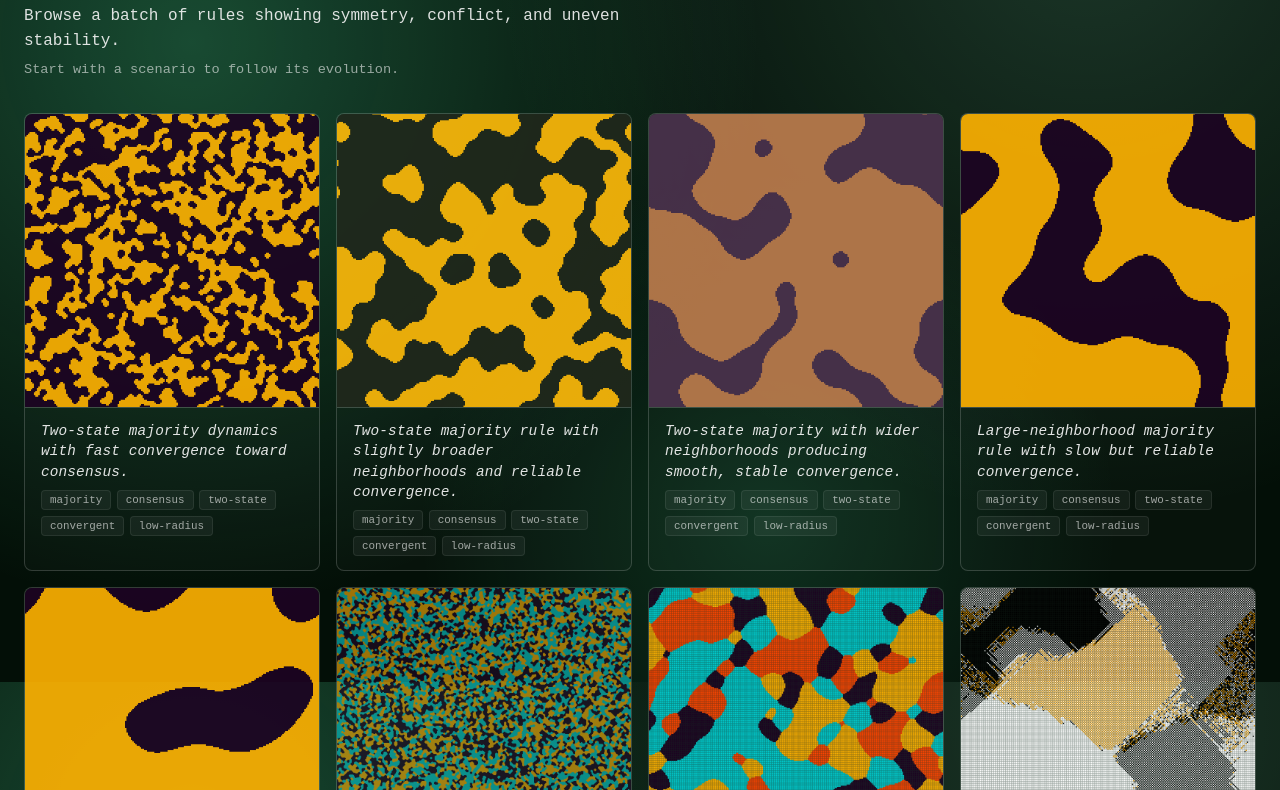
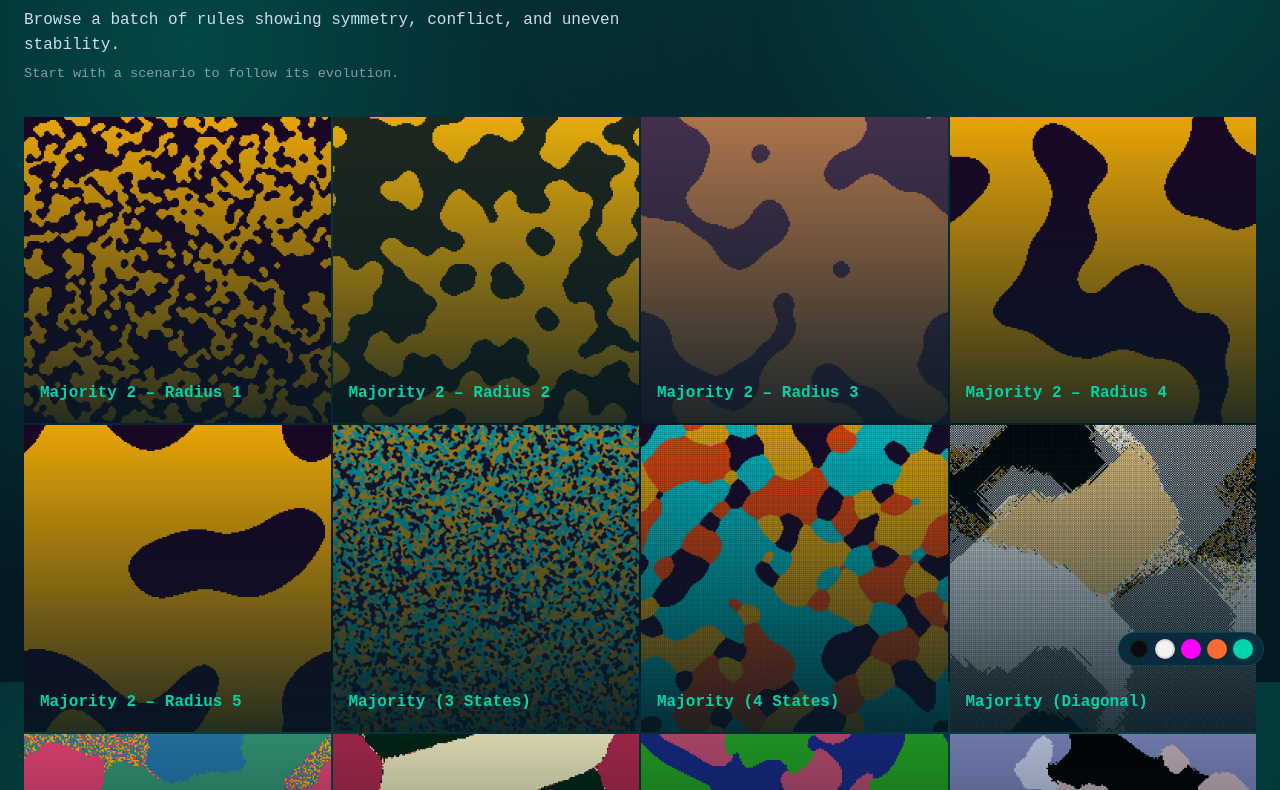
Before and after one commit to aioimo/cells, a website: page index.html in a window 1280 px wide. Shown: the part 118-908 px from the top of the page. Drawn offline with Linux system fonts and the light colour scheme.

Commit message:
UI switcher

```diff
--- a/base.css
+++ b/base.css
@@ -1,15 +1,107 @@
-/* base.css */
+/* base.css — Theme system + shared styles */
 
 :root {
+  /* Typography (theme-invariant) */
   --base-font-size: 18px;
   --font-main: "Courier New", Courier, monospace;
-  --bg: #000;
-  --fg: #f5f5f5;
-  --border-subtle: rgba(245, 245, 245, 0.18);
-  --border-strong: rgba(245, 245, 245, 0.32);
   --radius: 8px;
   --transition-fast: 0.15s ease-in-out;
+
+  /* Dark theme (default) */
+  --bg: #0a0a0f;
+  --bg-secondary: #12121a;
+  --fg: #f0f0f5;
+  --fg-muted: rgba(240, 240, 245, 0.6);
+  --accent: #ff3d6e;
+  --accent-secondary: #00e5ff;
+  --border-subtle: rgba(240, 240, 245, 0.12);
+  --border-strong: rgba(240, 240, 245, 0.3);
+  --overlay-bg: rgba(10, 10, 15, 0.82);
+  --button-hover-bg: rgba(255, 255, 255, 0.1);
+  --shadow-color: rgba(0, 0, 0, 0.4);
+  --glow-color: rgba(255, 61, 110, 0.25);
+  --selection-bg: rgba(255, 61, 110, 0.25);
+  --tag-bg: rgba(255, 255, 255, 0.08);
+  --tag-border: rgba(255, 255, 255, 0.12);
 }
+
+/* --- LIGHT theme --- */
+[data-theme="light"] {
+  --bg: #f5f3f0;
+  --bg-secondary: #eae7e2;
+  --fg: #1a1a2e;
+  --fg-muted: rgba(26, 26, 46, 0.55);
+  --accent: #e63956;
+  --accent-secondary: #0077b6;
+  --border-subtle: rgba(26, 26, 46, 0.12);
+  --border-strong: rgba(26, 26, 46, 0.28);
+  --overlay-bg: rgba(245, 243, 240, 0.88);
+  --button-hover-bg: rgba(0, 0, 0, 0.08);
+  --shadow-color: rgba(0, 0, 0, 0.12);
+  --glow-color: rgba(230, 57, 86, 0.15);
+  --selection-bg: rgba(230, 57, 86, 0.2);
+  --tag-bg: rgba(0, 0, 0, 0.06);
+  --tag-border: rgba(0, 0, 0, 0.1);
+}
+
+/* --- NEON theme --- */
+[data-theme="neon"] {
+  --bg: #0d0221;
+  --bg-secondary: #150535;
+  --fg: #e0f7fa;
+  --fg-muted: rgba(224, 247, 250, 0.55);
+  --accent: #ff00ff;
+  --accent-secondary: #00ff88;
+  --border-subtle: rgba(255, 0, 255, 0.2);
+  --border-strong: rgba(255, 0, 255, 0.5);
+  --overlay-bg: rgba(13, 2, 33, 0.88);
+  --button-hover-bg: rgba(255, 0, 255, 0.15);
+  --shadow-color: rgba(255, 0, 255, 0.3);
+  --glow-color: rgba(0, 255, 136, 0.3);
+  --selection-bg: rgba(0, 255, 136, 0.25);
+  --tag-bg: rgba(255, 0, 255, 0.1);
+  --tag-border: rgba(255, 0, 255, 0.25);
+}
+
+/* --- WARM theme --- */
+[data-theme="warm"] {
+  --bg: #1a0f0a;
+  --bg-secondary: #241610;
+  --fg: #fce4cc;
+  --fg-muted: rgba(252, 228, 204, 0.55);
+  --accent: #ff6b35;
+  --accent-secondary: #ffd23f;
+  --border-subtle: rgba(255, 107, 53, 0.15);
+  --border-strong: rgba(255, 107, 53, 0.35);
+  --overlay-bg: rgba(26, 15, 10, 0.85);
+  --button-hover-bg: rgba(255, 107, 53, 0.12);
+  --shadow-color: rgba(255, 107, 53, 0.2);
+  --glow-color: rgba(255, 210, 63, 0.25);
+  --selection-bg: rgba(255, 107, 53, 0.2);
+  --tag-bg: rgba(255, 107, 53, 0.1);
+  --tag-border: rgba(255, 107, 53, 0.2);
+}
+
+/* --- OCEAN theme --- */
+[data-theme="ocean"] {
+  --bg: #051923;
+  --bg-secondary: #0a2a3d;
+  --fg: #e0f0ff;
+  --fg-muted: rgba(224, 240, 255, 0.55);
+  --accent: #00d4aa;
+  --accent-secondary: #7b61ff;
+  --border-subtle: rgba(0, 212, 170, 0.15);
+  --border-strong: rgba(0, 212, 170, 0.35);
+  --overlay-bg: rgba(5, 25, 35, 0.85);
+  --button-hover-bg: rgba(0, 212, 170, 0.12);
+  --shadow-color: rgba(0, 0, 0, 0.35);
+  --glow-color: rgba(0, 212, 170, 0.25);
+  --selection-bg: rgba(0, 212, 170, 0.2);
+  --tag-bg: rgba(0, 212, 170, 0.08);
+  --tag-border: rgba(0, 212, 170, 0.18);
+}
+
+/* ---- Reset ---- */
 
 *,
 *::before,
@@ -30,9 +122,11 @@ body {
 }
 
 ::selection {
-  background: rgba(90, 255, 180, 0.25);
+  background: var(--selection-bg);
   color: var(--fg);
 }
+
+/* ---- Shared components ---- */
 
 .back-link {
   color: var(--fg);
@@ -46,6 +140,43 @@ body {
 }
 
 .back-link:hover {
-  background-color: rgba(245, 245, 245, 0.08);
-  border-color: var(--border-strong);
+  background-color: var(--button-hover-bg);
+  border-color: var(--accent);
+  color: var(--accent);
 }
+
+/* ---- Theme switcher ---- */
+
+.theme-switcher {
+  position: fixed;
+  bottom: 16px;
+  right: 16px;
+  display: flex;
+  gap: 6px;
+  padding: 6px 10px;
+  background: var(--bg-secondary);
+  border: 1px solid var(--border-subtle);
+  border-radius: 20px;
+  z-index: 1000;
+}
+
+.theme-swatch {
+  width: 20px;
+  height: 20px;
+  border-radius: 50%;
+  border: 2px solid var(--border-subtle);
+  background: var(--swatch-color);
+  cursor: pointer;
+  transition: transform var(--transition-fast), border-color var(--transition-fast);
+  padding: 0;
+}
+
+.theme-swatch:hover {
+  transform: scale(1.2);
+  border-color: var(--fg);
+}
+
+.theme-swatch.active {
+  border-color: var(--accent);
+  box-shadow: 0 0 6px var(--glow-color);
+}
--- a/index.css
+++ b/index.css
@@ -1,32 +1,21 @@
-/* index.css — overrides base.css for the gallery page */
-
-:root {
-  --bg: #030f07;
-  --gap: 1rem;
-}
+/* index.css — Gallery page */
 
 body {
   padding: 0;
   background-color: var(--bg);
-  background-image: radial-gradient(circle at 15% 20%, rgba(90, 255, 180, 0.25), transparent 45%),
-    radial-gradient(circle at 85% 5%, rgba(150, 255, 210, 0.16), transparent 45%),
-    radial-gradient(circle at 60% 80%, rgba(80, 255, 180, 0.14), transparent 35%);
-  background-size: cover;
-  background-position: center;
+  background-image:
+    radial-gradient(circle at 15% 20%, var(--glow-color), transparent 45%),
+    radial-gradient(circle at 85% 5%, var(--glow-color), transparent 45%);
   background-attachment: fixed;
   min-height: 100vh;
 }
+
+/* ---- Header ---- */
 
 .gallery {
   max-width: 960px;
   margin: 0 auto;
   padding: 2.75rem clamp(1rem, 4vw, 1.5rem) 3rem;
-}
-
-.gallery h1 {
-  margin: 0 0 1rem;
-  font-size: 1.8rem;
-  font-weight: 700;
 }
 
 .gallery-header {
@@ -37,12 +26,19 @@ body {
   gap: 0.5rem;
 }
 
+.gallery h1 {
+  margin: 0 0 1rem;
+  font-size: 2rem;
+  font-weight: 700;
+  color: var(--accent);
+}
+
 .gallery-overline {
   margin: 0;
   font-size: 0.72rem;
   letter-spacing: 0.35em;
   text-transform: uppercase;
-  opacity: 0.7;
+  color: var(--accent-secondary);
 }
 
 .gallery-subhead {
@@ -56,32 +52,33 @@ body {
 .gallery-instruction {
   margin: 0;
   font-size: 0.85rem;
-  color: rgba(245, 245, 245, 0.6);
+  color: var(--fg-muted);
 }
 
-/* Rule list as cards */
+/* ---- Full-bleed tile grid ---- */
 
 .rule-list {
-  list-style: none; /* no bullets */
+  list-style: none;
   padding: 0;
   margin: 0;
   display: grid;
   grid-template-columns: 1fr;
-  gap: var(--gap);
+  gap: 2px;
 }
 
 .rule-item {
-  border-radius: var(--radius);
-  border: 1px solid var(--border-subtle);
-  background: rgba(255, 255, 255, 0.02);
-  transition: all var(--transition-fast);
+  border-radius: 0;
+  border: none;
+  background: none;
   overflow: hidden;
 }
 
 .rule-card {
   display: block;
+  position: relative;
   color: var(--fg);
   text-decoration: none;
+  overflow: hidden;
 }
 
 .rule-thumbnail {
@@ -90,77 +87,99 @@ body {
   aspect-ratio: 1 / 1;
   object-fit: cover;
   display: block;
-  background: rgba(255, 255, 255, 0.03);
-  border-bottom: 1px solid var(--border-subtle);
+  background: var(--bg-secondary);
+  transition: transform 0.3s ease;
 }
 
-.rule-content {
-  padding: 0.85rem 1rem;
+.rule-card:hover .rule-thumbnail {
+  transform: scale(1.05);
+}
+
+/* ---- Hover overlay ---- */
+
+.rule-overlay {
+  position: absolute;
+  inset: 0;
+  display: flex;
+  flex-direction: column;
+  justify-content: flex-end;
+  padding: 1rem;
+  background: var(--overlay-bg);
+  opacity: 0;
+  transition: opacity 0.25s ease;
+  pointer-events: none;
+}
+
+.rule-card:hover .rule-overlay,
+.rule-card:focus-visible .rule-overlay {
+  opacity: 1;
+}
+
+.rule-label {
+  margin: 0 0 0.3rem;
+  font-size: 1rem;
+  font-weight: 700;
+  color: var(--accent);
 }
 
 .rule-preview {
   margin: 0;
-  font-size: 0.9rem;
+  font-size: 0.8rem;
   line-height: 1.4;
-  opacity: 0.92;
-  font-style: italic;
-  letter-spacing: 0.01em;
+  opacity: 0.9;
 }
 
 .rule-tags {
   display: flex;
   flex-wrap: wrap;
-  gap: 0.35rem;
+  gap: 0.3rem;
   margin-top: 0.5rem;
 }
 
 .rule-tag {
-  font-size: 0.68rem;
-  padding: 0.2rem 0.5rem;
-  background: rgba(255, 255, 255, 0.08);
-  border: 1px solid rgba(255, 255, 255, 0.12);
-  border-radius: 4px;
-  opacity: 0.65;
+  font-size: 0.65rem;
+  padding: 0.15rem 0.45rem;
+  background: var(--tag-bg);
+  border: 1px solid var(--tag-border);
+  border-radius: 3px;
+  opacity: 0.75;
 }
 
-/* Hover/focus */
+/* ---- Touch fallback: always show label ---- */
 
-.rule-item:hover {
-  border-color: var(--border-strong);
-  background: rgba(255, 255, 255, 0.05);
-  transform: translateY(-2px);
-  box-shadow: 0 4px 20px rgba(0, 0, 0, 0.3);
+@media (hover: none) {
+  .rule-overlay {
+    opacity: 1;
+    background: linear-gradient(to top, var(--overlay-bg) 0%, transparent 100%);
+    padding-top: 50%;
+  }
+
+  .rule-tags {
+    display: none;
+  }
+
+  .rule-preview {
+    display: none;
+  }
 }
 
-.rule-card:hover .rule-title,
-.rule-card:focus-visible .rule-title {
-  text-decoration: underline;
-}
+/* ---- Responsive breakpoints ---- */
 
-/* ============================================
-   RESPONSIVE BREAKPOINTS - Phase 1
-   ============================================ */
-
-/* Mobile: 1 column (default - already defined above) */
-
-/* Tablets: 2 columns */
 @media (min-width: 640px) {
   .rule-list {
     grid-template-columns: repeat(2, 1fr);
   }
 }
 
-/* Standard laptops: 3 columns */
 @media (min-width: 960px) {
   .rule-list {
     grid-template-columns: repeat(3, 1fr);
   }
 }
 
-/* Large desktops: 4 columns */
 @media (min-width: 1280px) {
   .gallery {
-    max-width: 1280px;
+    max-width: 1400px;
   }
 
   .rule-list {
@@ -168,10 +187,11 @@ body {
   }
 }
 
-/* Ultrawide: 5 columns */
 @media (min-width: 1600px) {
   .gallery {
-    max-width: 1600px;
+    max-width: 100%;
+    padding-left: 2rem;
+    padding-right: 2rem;
   }
 
   .rule-list {
--- a/index.html
+++ b/index.html
@@ -4,6 +4,10 @@
     <meta charset="UTF-8" />
     <meta name="viewport" content="width=device-width, initial-scale=1.0" />
     <title>Automata Playground</title>
+    <script>
+      const t = localStorage.getItem("cells-theme");
+      if (t && t !== "dark") document.documentElement.dataset.theme = t;
+    </script>
     <link rel="stylesheet" href="base.css" />
     <link rel="stylesheet" href="index.css" />
   </head>
@@ -25,6 +29,7 @@
 
     <script type="module">
       import { SCENARIOS } from "./scenarios.js";
+      import { initThemeSwitcher } from "./ui/ThemeSwitcher.js";
 
       const list = document.getElementById("rule-list");
 
@@ -37,21 +42,24 @@
         link.className = "rule-card";
         link.setAttribute("aria-label", scenario.label || scenario.id);
 
-        // Create image element
+        // Thumbnail
         const img = document.createElement("img");
         img.className = "rule-thumbnail";
         img.alt = scenario.label || scenario.id;
         img.loading = "lazy";
-
-        // Try to load thumbnail, hide if it doesn't exist
         img.src = `thumbnails/${scenario.id}.png`;
         img.onerror = function () {
           this.style.display = "none";
         };
 
-        // Create content container
-        const content = document.createElement("div");
-        content.className = "rule-content";
+        // Hover overlay
+        const overlay = document.createElement("div");
+        overlay.className = "rule-overlay";
+
+        const label = document.createElement("p");
+        label.className = "rule-label";
+        label.textContent = scenario.label || scenario.id;
+        overlay.appendChild(label);
 
         const preview = document.createElement("p");
         preview.className = "rule-preview";
@@ -59,10 +67,8 @@
           scenario.preview ||
           scenario.description ||
           "Minimal trace of emergent motion.";
+        overlay.appendChild(preview);
 
-        content.appendChild(preview);
-
-        // Add tags if present
         if (scenario.tags && scenario.tags.length > 0) {
           const tagsDiv = document.createElement("div");
           tagsDiv.className = "rule-tags";
@@ -72,14 +78,16 @@
             tagSpan.textContent = tag;
             tagsDiv.appendChild(tagSpan);
           });
-          content.appendChild(tagsDiv);
+          overlay.appendChild(tagsDiv);
         }
 
         link.appendChild(img);
-        link.appendChild(content);
+        link.appendChild(overlay);
         li.appendChild(link);
         list.appendChild(li);
       });
+
+      initThemeSwitcher();
     </script>
   </body>
 </html>
--- /dev/null
+++ b/ui/ThemeSwitcher.js
@@ -0,0 +1,51 @@
+// ui/ThemeSwitcher.js
+
+const THEMES = [
+  { id: "dark", label: "Dark", swatch: "#0a0a0f" },
+  { id: "light", label: "Light", swatch: "#f5f3f0" },
+  { id: "neon", label: "Neon", swatch: "#ff00ff" },
+  { id: "warm", label: "Warm", swatch: "#ff6b35" },
+  { id: "ocean", label: "Ocean", swatch: "#00d4aa" },
+];
+
+const STORAGE_KEY = "cells-theme";
+
+export function initThemeSwitcher() {
+  const saved = localStorage.getItem(STORAGE_KEY) || "ocean";
+  applyTheme(saved);
+
+  const container = document.createElement("div");
+  container.className = "theme-switcher";
+  container.setAttribute("aria-label", "Theme selector");
+
+  THEMES.forEach(({ id, label, swatch }) => {
+    const btn = document.createElement("button");
+    btn.className = "theme-swatch";
+    btn.dataset.theme = id;
+    btn.title = label;
+    btn.setAttribute("aria-label", `Switch to ${label} theme`);
+    btn.style.setProperty("--swatch-color", swatch);
+    if (id === saved) btn.classList.add("active");
+
+    btn.addEventListener("click", () => {
+      applyTheme(id);
+      container
+        .querySelectorAll(".theme-swatch")
+        .forEach((b) => b.classList.remove("active"));
+      btn.classList.add("active");
+    });
+
+    container.appendChild(btn);
+  });
+
+  document.body.appendChild(container);
+}
+
+function applyTheme(themeId) {
+  if (themeId === "dark") {
+    document.documentElement.removeAttribute("data-theme");
+  } else {
+    document.documentElement.dataset.theme = themeId;
+  }
+  localStorage.setItem(STORAGE_KEY, themeId);
+}
```
Also changed, not shown: play.html (+6 -0 lines), style.css (+8 -4 lines).
